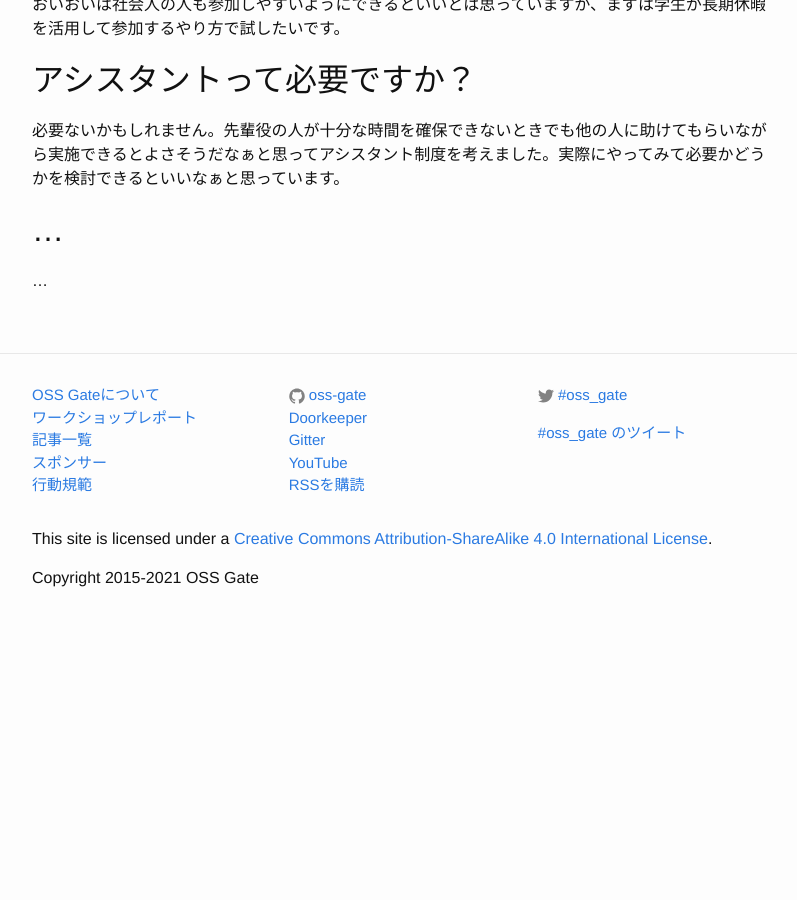
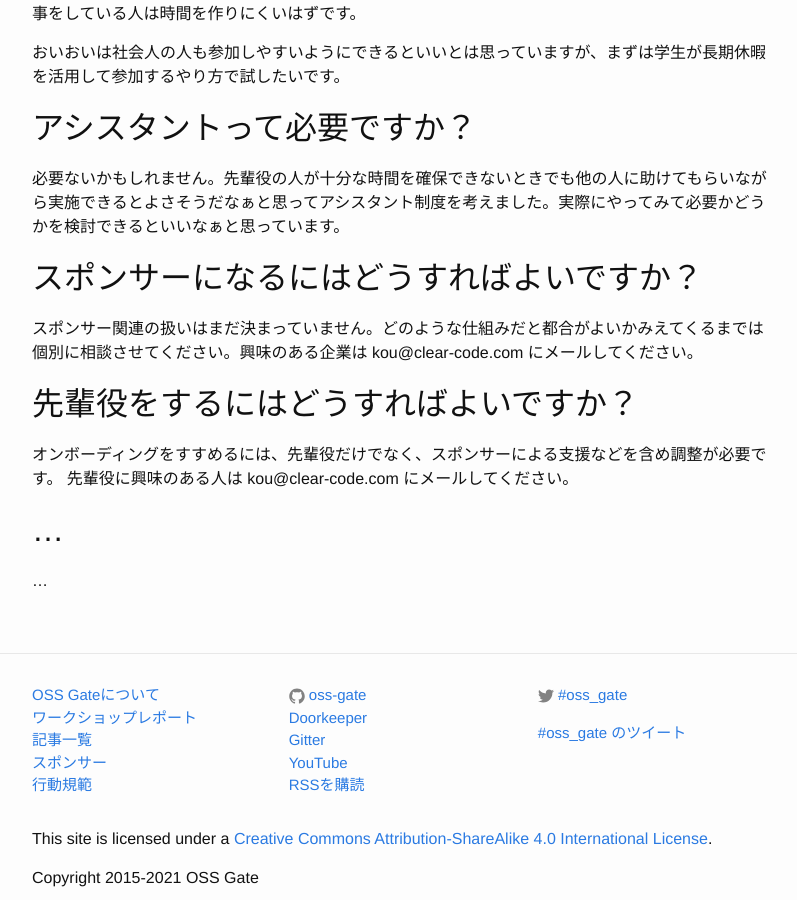
Before and after one commit to oss-gate/on-boarding, a Jekyll site: the page built from qa/index.md, in a window 1280 px wide and 900 px high, scrolled down 2148 px. Shown: the whole window, without its empty margins (238-1035 px from the left). Built offline with Jekyll 4.4.1, drawn with Linux system fonts in a browser that asks for light colours; Markdown is read by kramdown in place of the engine named in the settings; comment, search, counter and statistics services are not loaded; before the commit the page ends 2783 px from its top, so only the background shows below that; some of the changed text lies outside the part shown.

Commit message:
Add sponsor and mentor topics

```diff
--- a/qa/index.md
+++ b/qa/index.md
@@ -10,6 +10,8 @@ title: 質問と回答
 * [新人に報酬はないんですか？](#why-no-reward-for-newbie)
 * [学生向けですか？](#for-students)
 * [アシスタントって必要ですか？](#necessity-of-assistant)
+* [スポンサーになるにはどうすればよいですか？](#how-to-become-sponsor)
+* [先輩役をするにはどうすればよいですか？](#how-to-become-mentor)
 
 ## <span id="what-is-the-difference-for-newbie">新人目線ではOSS Gateワークショップとの違いはなんですか？</span>
 
@@ -62,6 +64,15 @@ OSS Gateオンボーディングに先輩として参加すると先輩が開発
 
 必要ないかもしれません。先輩役の人が十分な時間を確保できないときでも他の人に助けてもらいながら実施できるとよさそうだなぁと思ってアシスタント制度を考えました。実際にやってみて必要かどうかを検討できるといいなぁと思っています。
 
+## <span id="how-to-become-sponsor">スポンサーになるにはどうすればよいですか？</span>
+
+スポンサー関連の扱いはまだ決まっていません。どのような仕組みだと都合がよいかみえてくるまでは個別に相談させてください。興味のある企業は kou@clear-code.com にメールしてください。
+
+## <span id="how-to-become-mentor">先輩役をするにはどうすればよいですか？</span>
+
+オンボーディングをすすめるには、先輩役だけでなく、スポンサーによる支援などを含め調整が必要です。
+先輩役に興味のある人は kou@clear-code.com にメールしてください。
+
 ## ...
 
 ...
```
